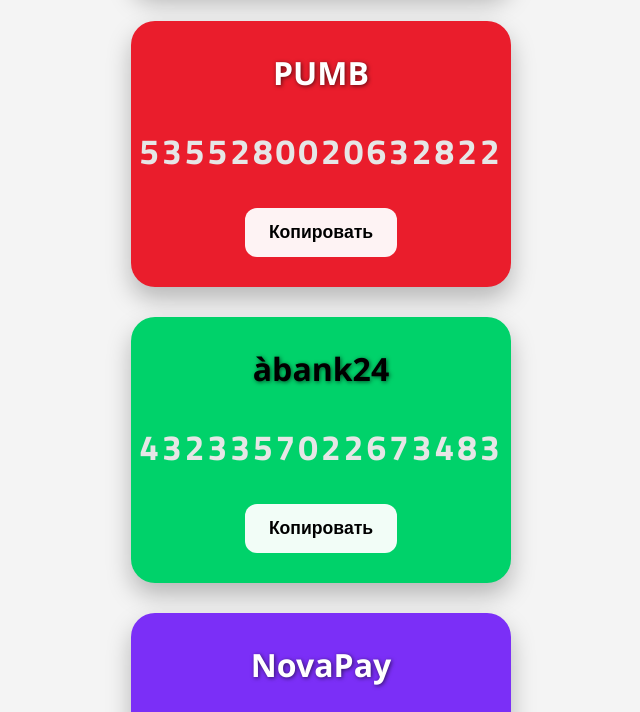
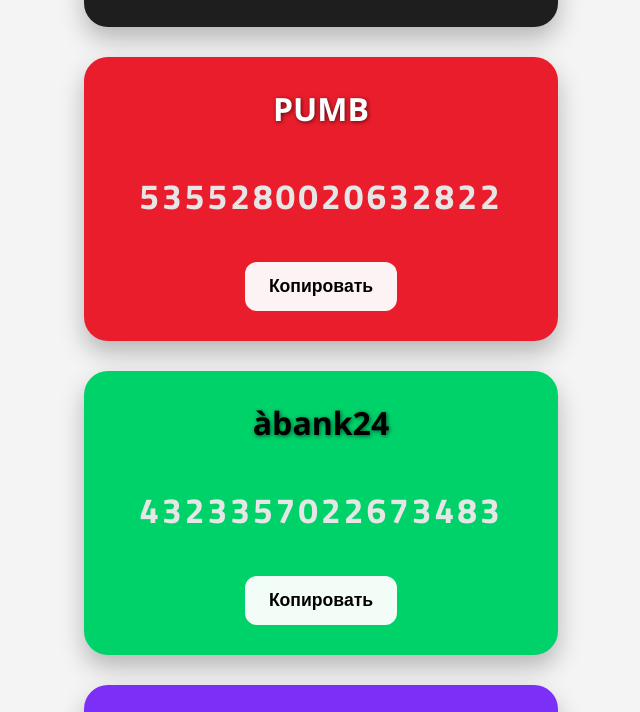
Before and after one commit to kyiv14/cards24, a plain HTML site: page index.html in a window 1280 px wide. Shown: the part 684-1396 px from the top of the page, without its empty margins (319-959 px from the left). Drawn offline with Linux system fonts and the light colour scheme.

Commit message:
Add files via upload

```diff
--- a/index.html
+++ b/index.html
@@ -22,7 +22,8 @@
       border-radius: 24px;
       box-shadow: 0 12px 25px rgba(0,0,0,0.25);
       width: 100%;
-      max-width: 380px;
+      /* Увеличение ширины на 30% (380px * 1.3 = 494px) */
+      max-width: 494px;
       padding: 30px 25px;
       margin-bottom: 30px;
       box-sizing: border-box;
@@ -49,8 +50,9 @@
       font-size: clamp(2em, 7vw, 3em);
       font-weight: 700;
       text-align: center;
+      /* Изначальные отступы для мобильной версии */
       margin: 25px 0;
-            font-family: 'Titillium Web', sans-serif;
+      font-family: 'Titillium Web', sans-serif;
       letter-spacing: 3px;
       color: #e6e6e6;
       text-shadow: none;
@@ -84,10 +86,10 @@
     /* Медиазапрос для ПК (широкий экран) */
     @media (min-width: 768px) {
       .card-number {
-        /* Принудительное уменьшение размера шрифта для ПК, чтобы номер карты гарантированно поместился */
+        /* Принудительное уменьшение размера шрифта для ПК, чтобы номер карты гарантированно поместилось */
         font-size: 2.2em;
-        /* Увеличение отступов сверху и снизу */
-        margin: 30px 0;
+        /* Сохранены отступы: 39px вертикальный, 30px горизонтальный */
+        margin: 39px 30px;
       }
     }
 
```
